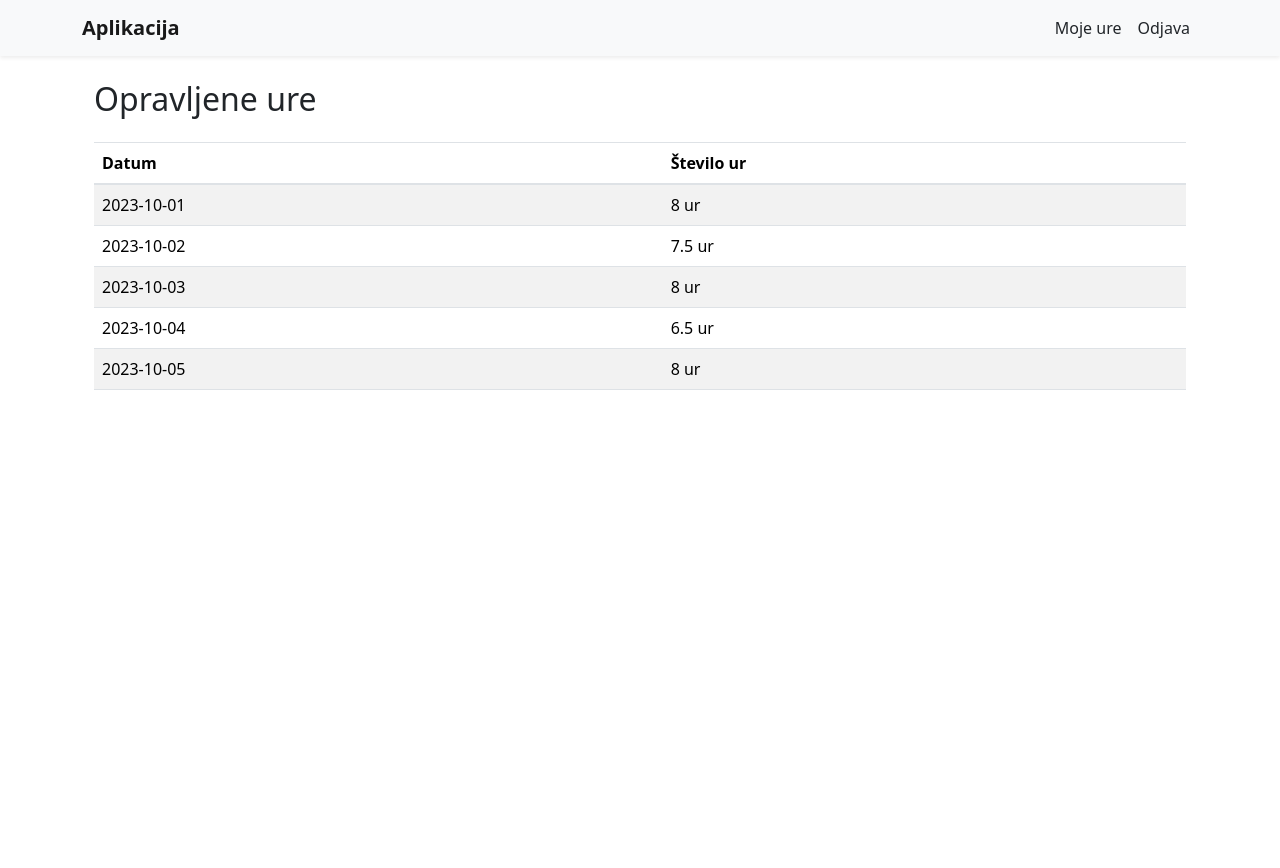
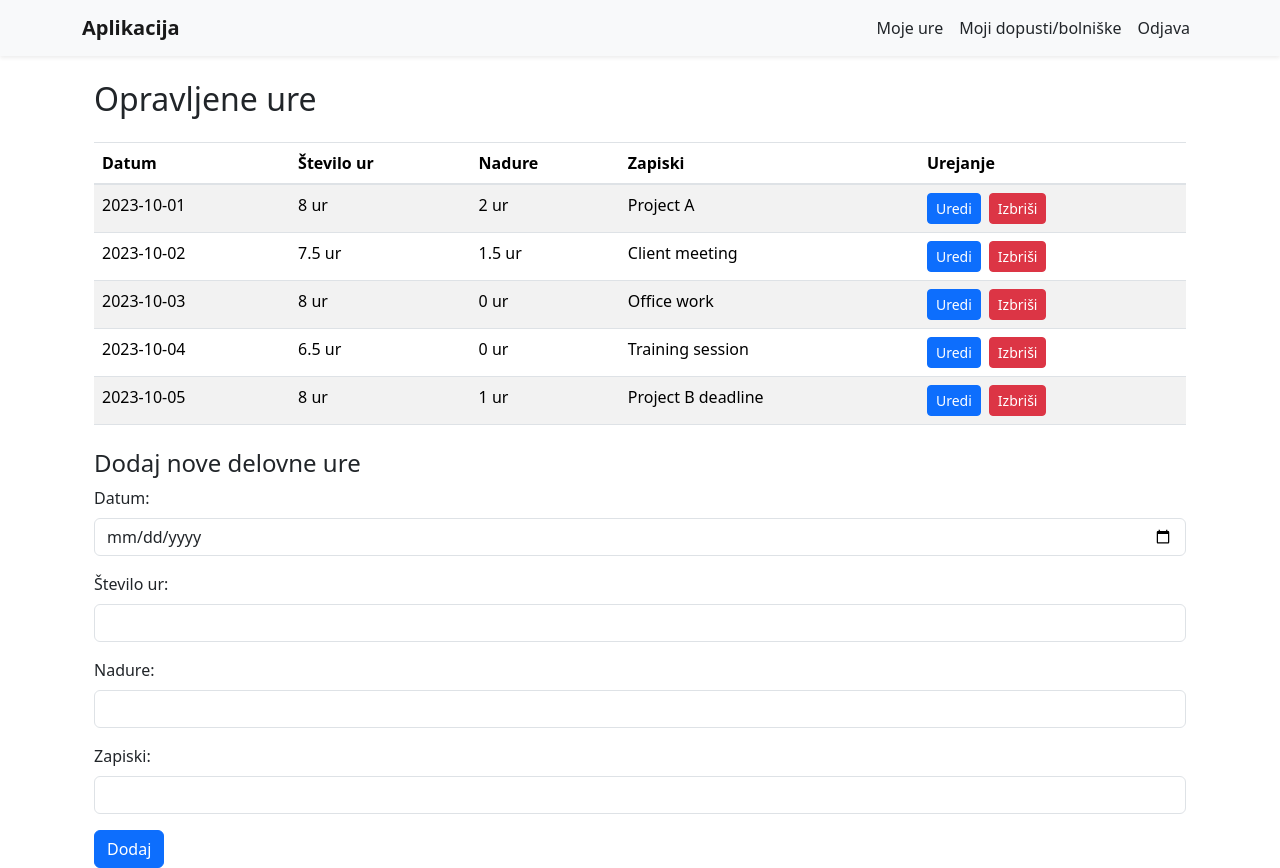
Before and after one commit to neratmatevz/RIRS_naloga2, a React (Create React App) app in the folder frontend/: page /workhours in a window 1280 px wide. Before the commit the page ends 800 px from the top, so only its background shows below. Built offline with nearby package versions, Linux system fonts and the light colour scheme; no server answers; the database is empty; sample sign-in values are in the browser's storage; a small style sheet from the web is missing.

Commit message:
Dashbboard. Forme CRUD (brez funkcij)

```diff
--- a/frontend/src/App.js
+++ b/frontend/src/App.js
@@ -7,6 +7,7 @@ import Header from './components/layout/Header';
 import Dashboard from './components/pages/Dashboard/Dashboard';
 import WorkHours from './components/pages/WorkHours/WorkHours';
 import Absences from './components/pages/Absences/Absences';
+import LeaveAndVacation from './components/pages/LeaveAndVacation/LeaveAndVacation';
 import Login from './auth/Login';
 import Register from './auth/Register';
 
@@ -35,7 +36,7 @@ function App() {
   return (
     <Router>
       <div className="App">
-        {isAuthenticated && <Header role={role} />}
+        {isAuthenticated && <Header role={role} setRole={setRole} setIsAuthenticated={setIsAuthenticated} />}
         <div className="container mt-3">
           <Routes>
             <Route path="/login" element={<Login setIsAuthenticated={setIsAuthenticated} setRole={setRole} />} />
@@ -52,6 +53,10 @@ function App() {
               path="/absences"
               element={isAuthenticated && role === 'admin' ? <Absences /> : <Navigate to="/login" />}
             />
+            <Route
+              path="/leaves"
+              element={isAuthenticated ? <LeaveAndVacation /> : <Navigate to="/login" />}
+            />
           </Routes>
         </div>
       </div>
--- a/frontend/src/components/layout/Header.jsx
+++ b/frontend/src/components/layout/Header.jsx
@@ -2,10 +2,11 @@ import React from 'react';
 import { Link } from 'react-router-dom';
 import { auth } from '../../firebase';
 
-function Header({ role }) {
+function Header({ role, setRole, setIsAuthenticated }) {
   const handleLogout = () => {
     auth.signOut();
-    window.location.reload(); // Osveži stran po odjavi
+    setRole(null);
+    setIsAuthenticated(false);
   };
 
   return (
@@ -26,17 +27,15 @@ function Header({ role }) {
         <div className="collapse navbar-collapse" id="navbarNav">
           <ul className="navbar-nav ms-auto">
             {role === 'admin' && (
-              <>
-                <li className="nav-item">
-                  <Link className="nav-link text-dark" to="/">Nadzorna plošča</Link>
-                </li>
-                <li className="nav-item">
-                  <Link className="nav-link text-dark" to="/absences">Bolniške/Dopusti</Link>
-                </li>
-              </>
+              <li className="nav-item">
+                <Link className="nav-link text-dark" to="/">Nadzorna plošča</Link>
+              </li>
             )}
             <li className="nav-item">
               <Link className="nav-link text-dark" to="/workhours">Moje ure</Link>
+            </li>
+            <li className="nav-item">
+              <Link className="nav-link text-dark" to="/leaves">Moji dopusti/bolniške</Link>
             </li>
             <li className="nav-item">
               <button className="nav-link btn btn-link text-dark" onClick={handleLogout}>Odjava</button>
--- a/frontend/src/components/pages/Dashboard/Dashboard.jsx
+++ b/frontend/src/components/pages/Dashboard/Dashboard.jsx
@@ -7,11 +7,19 @@ const mockEmployees = [
   { id: 4, name: "Eva Horvat", totalHours: 140, overtime: 5 },
 ];
 
+const mockLeaves = [
+  { id: 1, employee: "Janez Novak", type: "Sick Leave", startDate: "2023-09-10", endDate: "2023-09-15" },
+  { id: 2, employee: "Ana Kovač", type: "Vacation", startDate: "2023-10-01", endDate: "2023-10-07" },
+  { id: 3, employee: "Marko Zupan", type: "Sick Leave", startDate: "2023-08-20", endDate: "2023-08-22" },
+];
+
 function Dashboard() {
   return (
     <div className="container mt-4">
       <h2 className="mb-4">Pregled zaposlenih</h2>
-      <table className="table table-striped">
+
+      {/* Tabela za pregled zaposlenih */}
+      <table className="table table-striped mb-4">
         <thead>
           <tr>
             <th>Ime</th>
@@ -29,6 +37,29 @@ function Dashboard() {
           ))}
         </tbody>
       </table>
+
+      {/* Tabela za pregled bolniških in dopustov */}
+      <h3 className="mb-4">Bolniške in dopusti</h3>
+      <table className="table table-striped">
+        <thead>
+          <tr>
+            <th>Zaposleni</th>
+            <th>Vrsta</th>
+            <th>Datum začetka</th>
+            <th>Datum konca</th>
+          </tr>
+        </thead>
+        <tbody>
+          {mockLeaves.map((leave) => (
+            <tr key={leave.id}>
+              <td>{leave.employee}</td>
+              <td>{leave.type}</td>
+              <td>{leave.startDate}</td>
+              <td>{leave.endDate}</td>
+            </tr>
+          ))}
+        </tbody>
+      </table>
     </div>
   );
 }
--- /dev/null
+++ b/frontend/src/components/pages/LeaveAndVacation/LeaveAndVacation.jsx
@@ -0,0 +1,80 @@
+import React, { useState } from 'react';
+
+const mockLeaves = [
+  { type: "Vacation", startDate: "2023-08-01", endDate: "2023-08-10", notes: "Summer vacation" },
+  { type: "Sick Leave", startDate: "2023-09-15", endDate: "2023-09-18", notes: "Flu" },
+  { type: "Vacation", startDate: "2023-12-20", endDate: "2023-12-25", notes: "Christmas break" },
+];
+
+function LeaveAndVacation() {
+  const [leaveType, setLeaveType] = useState("Vacation");
+  const [startDate, setStartDate] = useState("");
+  const [endDate, setEndDate] = useState("");
+  const [notes, setNotes] = useState("");
+
+  const handleSubmit = (e) => {
+    e.preventDefault();
+    console.log("Dodajanje dopusta/bolniške:", { leaveType, startDate, endDate, notes });
+    // Tukaj bi dodali funkcijo za shranjevanje podatkov, ko bo povezana z bazo.
+  };
+
+  return (
+    <div className="container mt-4">
+      <h2 className="mb-4">Dopust in Bolniška</h2>
+
+      {/* Pregled dopustov in bolniških */}
+      <table className="table table-striped mb-4">
+        <thead>
+          <tr>
+            <th>Vrsta</th>
+            <th>Datum začetka</th>
+            <th>Datum konca</th>
+            <th>Zapiski</th>
+            <th>Urejanje</th>
+          </tr>
+        </thead>
+        <tbody>
+          {mockLeaves.map((leave, index) => (
+            <tr key={index}>
+              <td>{leave.type}</td>
+              <td>{leave.startDate}</td>
+              <td>{leave.endDate}</td>
+              <td>{leave.notes}</td>
+              <td>
+                <button className="btn btn-primary btn-sm me-2">Uredi</button>
+                <button className="btn btn-danger btn-sm">Izbriši</button>
+              </td>
+            </tr>
+          ))}
+        </tbody>
+      </table>
+
+      {/* Forma za dodajanje novega dopusta/bolniške */}
+      <h4>Dodaj novi dopust ali bolniško</h4>
+      <form onSubmit={handleSubmit}>
+        <div className="mb-3">
+          <label className="form-label">Vrsta:</label>
+          <select className="form-select" value={leaveType} onChange={(e) => setLeaveType(e.target.value)}>
+            <option value="Vacation">Dopust</option>
+            <option value="Sick Leave">Bolniška</option>
+          </select>
+        </div>
+        <div className="mb-3">
+          <label className="form-label">Datum začetka:</label>
+          <input type="date" className="form-control" value={startDate} onChange={(e) => setStartDate(e.target.value)} required />
+        </div>
+        <div className="mb-3">
+          <label className="form-label">Datum konca:</label>
+          <input type="date" className="form-control" value={endDate} onChange={(e) => setEndDate(e.target.value)} required />
+        </div>
+        <div className="mb-3">
+          <label className="form-label">Zapiski:</label>
+          <input type="text" className="form-control" value={notes} onChange={(e) => setNotes(e.target.value)} />
+        </div>
+        <button type="submit" className="btn btn-primary">Dodaj</button>
+      </form>
+    </div>
+  );
+}
+
+export default LeaveAndVacation;
--- a/frontend/src/components/pages/WorkHours/WorkHours.jsx
+++ b/frontend/src/components/pages/WorkHours/WorkHours.jsx
@@ -1,22 +1,38 @@
-import React from 'react';
+import React, { useState } from 'react';
 
 const mockWorkHours = [
-  { date: "2023-10-01", hoursWorked: 8 },
-  { date: "2023-10-02", hoursWorked: 7.5 },
-  { date: "2023-10-03", hoursWorked: 8 },
-  { date: "2023-10-04", hoursWorked: 6.5 },
-  { date: "2023-10-05", hoursWorked: 8 },
+  { date: "2023-10-01", hoursWorked: 8, overtime: 2, notes: "Project A" },
+  { date: "2023-10-02", hoursWorked: 7.5, overtime: 1.5, notes: "Client meeting" },
+  { date: "2023-10-03", hoursWorked: 8, overtime: 0, notes: "Office work" },
+  { date: "2023-10-04", hoursWorked: 6.5, overtime: 0, notes: "Training session" },
+  { date: "2023-10-05", hoursWorked: 8, overtime: 1, notes: "Project B deadline" },
 ];
 
 function WorkHours() {
+  const [date, setDate] = useState("");
+  const [hoursWorked, setHoursWorked] = useState("");
+  const [overtime, setOvertime] = useState("");
+  const [notes, setNotes] = useState("");
+
+  const handleSubmit = (e) => {
+    e.preventDefault();
+    console.log("Dodajanje delovnih ur:", { date, hoursWorked, overtime, notes });
+    // Tukaj bi dodali funkcijo za shranjevanje podatkov, ko bo povezana z bazo.
+  };
+
   return (
     <div className="container mt-4">
       <h2 className="mb-4">Opravljene ure</h2>
+
+      {/* Pregled opravljanih ur */}
       <table className="table table-striped">
         <thead>
           <tr>
             <th>Datum</th>
             <th>Število ur</th>
+            <th>Nadure</th>
+            <th>Zapiski</th>
+            <th>Urejanje</th>
           </tr>
         </thead>
         <tbody>
@@ -24,10 +40,38 @@ function WorkHours() {
             <tr key={index}>
               <td>{workDay.date}</td>
               <td>{workDay.hoursWorked} ur</td>
+              <td>{workDay.overtime} ur</td>
+              <td>{workDay.notes}</td>
+              <td>
+                <button className="btn btn-primary btn-sm me-2">Uredi</button>
+                <button className="btn btn-danger btn-sm">Izbriši</button>
+              </td>
             </tr>
           ))}
         </tbody>
       </table>
+
+      {/* Forma za dodajanje novih delovnih ur */}
+      <h4 className="mt-4">Dodaj nove delovne ure</h4>
+      <form onSubmit={handleSubmit}>
+        <div className="mb-3">
+          <label className="form-label">Datum:</label>
+          <input type="date" className="form-control" value={date} onChange={(e) => setDate(e.target.value)} required />
+        </div>
+        <div className="mb-3">
+          <label className="form-label">Število ur:</label>
+          <input type="number" className="form-control" value={hoursWorked} onChange={(e) => setHoursWorked(e.target.value)} required />
+        </div>
+        <div className="mb-3">
+          <label className="form-label">Nadure:</label>
+          <input type="number" className="form-control" value={overtime} onChange={(e) => setOvertime(e.target.value)} required />
+        </div>
+        <div className="mb-3">
+          <label className="form-label">Zapiski:</label>
+          <input type="text" className="form-control" value={notes} onChange={(e) => setNotes(e.target.value)} />
+        </div>
+        <button type="submit" className="btn btn-primary">Dodaj</button>
+      </form>
     </div>
   );
 }
```
